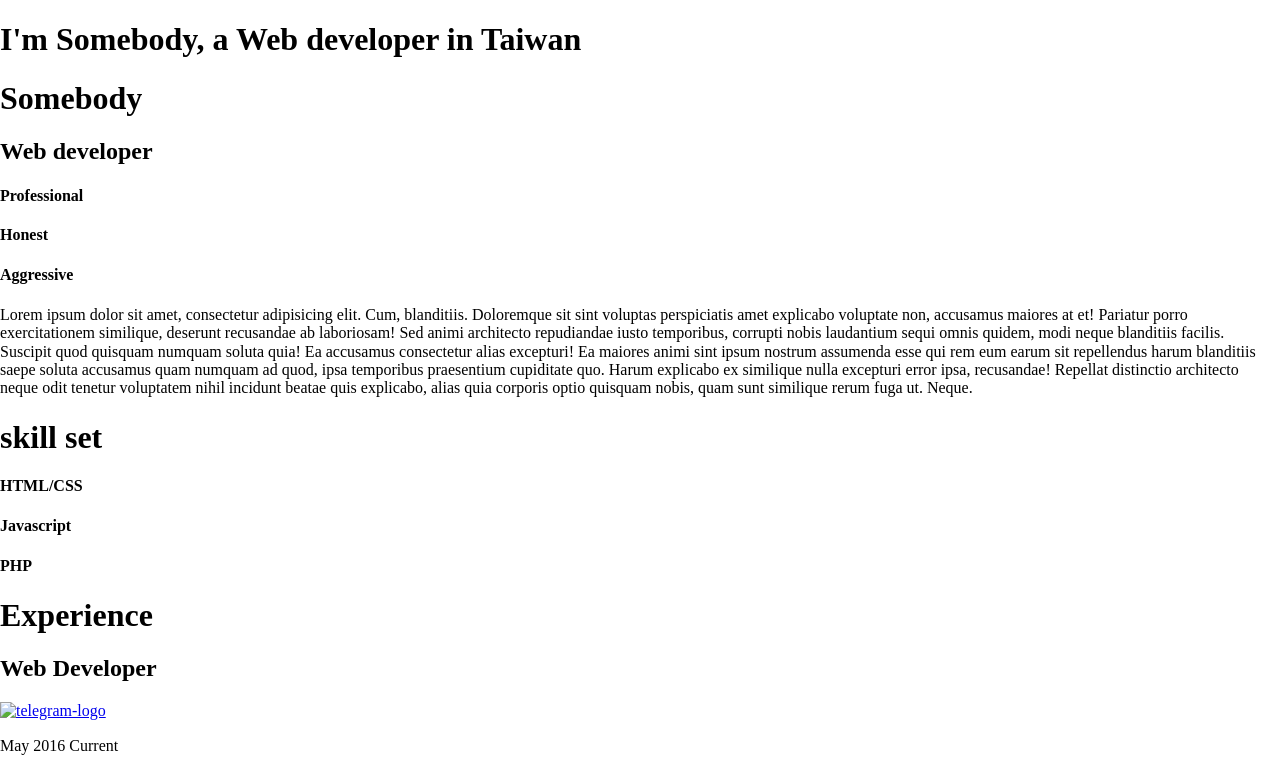
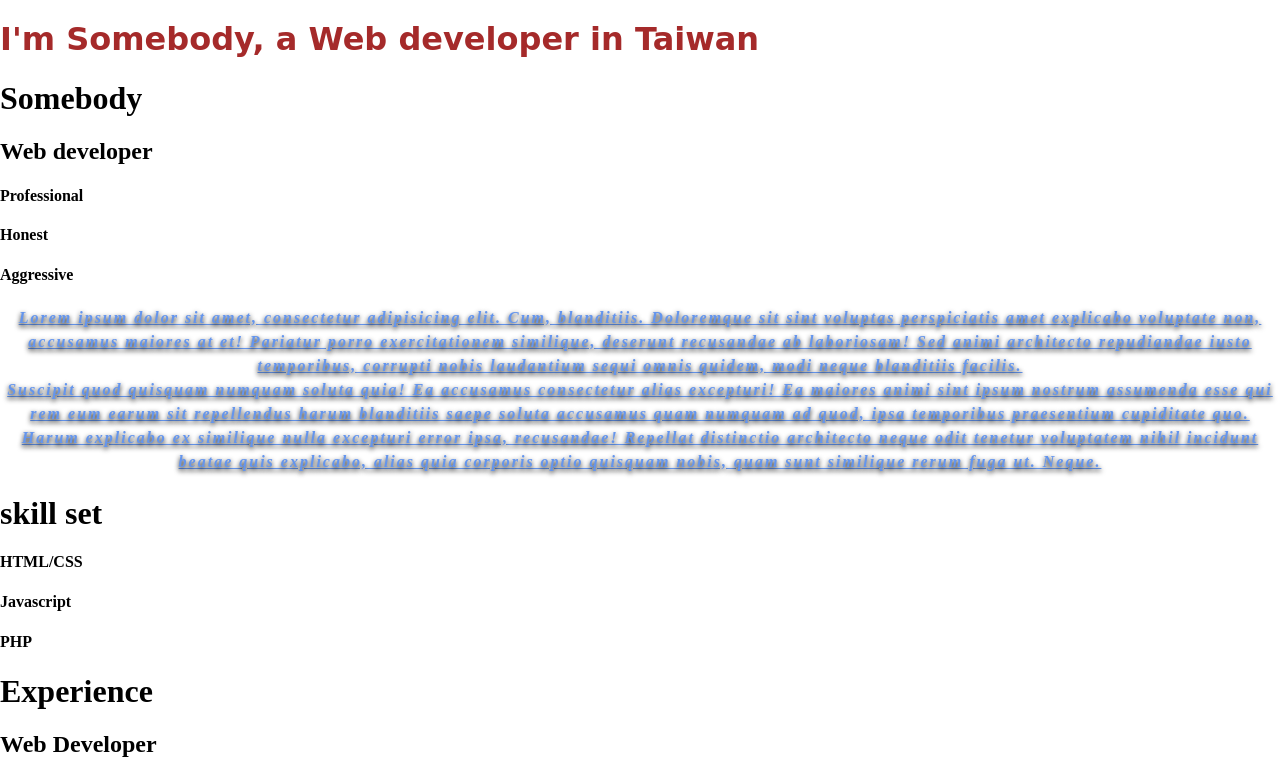
Before and after one commit to hanklin921/hanklin921.github.io, a plain HTML site: page index.html in a window 1280 px wide. Shown: the top 765 px of the page. Drawn offline with nearby package versions, Linux system fonts and the light colour scheme; a web font is replaced by a local one.

Commit message:
Add css style

```diff
--- /dev/null
+++ b/css/ostrich.css
@@ -0,0 +1,11 @@
+@font-face {
+    font-family: 'LindenHill';
+    src: url('ostrich-sans-regular.eot'); /* IE9 兼容模式 */
+    src: local('LindenHill'), /* 指定使用者電腦裡的字體名稱 */
+    url('ostrich-sans-regular.eot#iefix') format('embedded-opentype'), /* IE6 - IE8 */
+    url('ostrich-sans-regular.woff') format('woff'), /* 現代瀏覽器 */
+    url('ostrich-sans-regular.ttf') format('truetype'), /* Safari, Android, iOS */
+    url('ostrich-sans-regular.svg#LindenHill') format('svg');/* iOS */
+    font-weight: 400;
+    font-style: normal;
+}
--- a/css/style.css
+++ b/css/style.css
@@ -0,0 +1,55 @@
+@import url('https://fonts.googleapis.com/css?family=Baloo+Bhaina');
+@import url('https://fonts.googleapis.com/css?family=Baloo+Bhaina|Diplomata+SC');
+.header-title {
+    color: brown;
+    font-family: 'Diplomata SC', cursive;
+}
+
+.description {
+    font-weight: bold;
+    font-style: italic;
+    color:cornflowerblue;
+    letter-spacing:2px;
+    white-space: 6px;
+    line-height: 1.5;
+    text-align: center;
+    text-shadow: 0px 2px 5px black;
+    text-decoration: underline;
+
+}
+
+a {
+    text-decoration: none;
+    padding: 10px 65px;
+    background-color: #0fd380;
+}
+
+a:hover {
+    color: white;
+    background-color: #0b9d5f;
+}
+
+.btn {
+    text-decoration: none;
+    padding: 10px 40px;
+    background-color: #0fd380;
+}
+
+.btn:hover {
+    color: white;
+    background-color: #0b9d5f;
+}
+
+*{
+  -moz-box-sizing: border-box;
+  -webkit-box-sizing: border-box;
+  -box-sizing: border-box;
+}
+
+.box {
+    width: 300px;
+    height: 550px;
+    background-color: blueviolet;
+    border: 10px solid black;
+    padding: 0px 20px 10px 20px;
+}
--- a/index.html
+++ b/index.html
@@ -6,6 +6,7 @@
     <!-- normalize.min.css -->
     <link rel="stylesheet" href="https://cdnjs.cloudflare.com/ajax/libs/normalize/5.0.0/normalize.min.css">
     <link rel="stylesheet" href="css/style.css">
+    <link rel="stylesheet" href="css/ostrich.css">
     <title>履歷</title>
 </head>
 
```
Also changed, not shown: css/ostrich-sans-regular.svg (added), css/ostrich-sans-regular.ttf (added), css/ostrich-sans-regular.woff (added), 1 other file.
